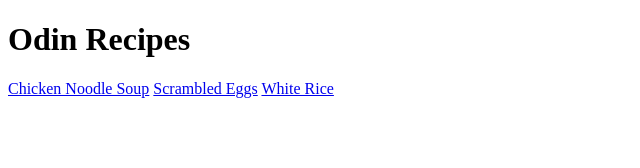
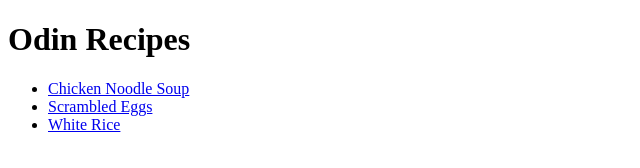
Before and after one commit to prometheus-pandora/odin-recipes, a plain HTML site: page index.html in a window 1280 px wide. Shown: the whole page, without its empty margins (0-640 px from the left). Drawn offline with Linux system fonts and the light colour scheme.

Commit message:
Change how recipes are displayed in main page

```diff
--- a/index.html
+++ b/index.html
@@ -7,8 +7,10 @@
 
     <body>
         <h1>Odin Recipes</h1>
-        <a href="recipes/chicken-noodle-soup.html">Chicken Noodle Soup</a>
-        <a href="recipes/scambled-eggs.html">Scrambled Eggs</a>
-        <a href="recipes/white-rice.html">White Rice</a>
+        <ul>
+            <li><a href="recipes/chicken-noodle-soup.html">Chicken Noodle Soup</a></li>
+            <li><a href="recipes/scambled-eggs.html">Scrambled Eggs</a></li>
+            <li><a href="recipes/white-rice.html">White Rice</a></li>
+        </ul>
     </body>
 </html>
```
